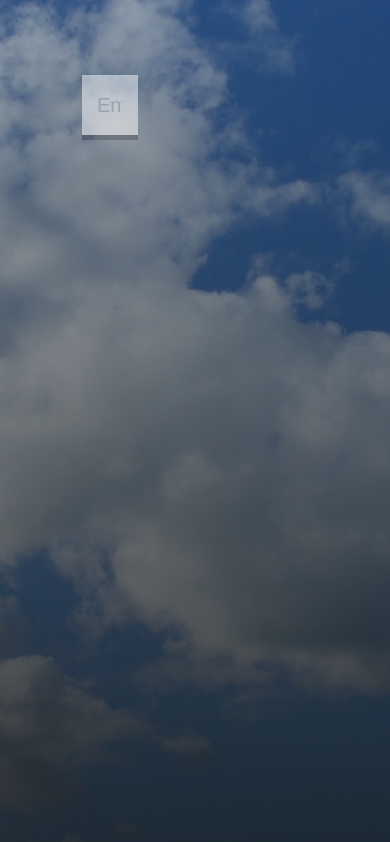
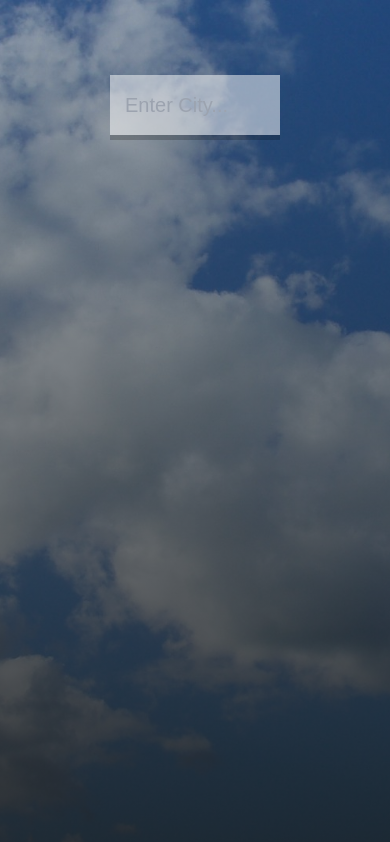
Before and after one commit to travis85/weatherApp, a React (Create React App) app: page / in a window 390 px wide. Built offline with nearby package versions, Linux system fonts and the light colour scheme.

Commit message:
mobile responsive

```diff
--- a/src/App.js
+++ b/src/App.js
@@ -6,7 +6,7 @@ const weatherApi = {
 }
 const geoCodeApi ={
   key:"d21dbf4ec7c07da49bc079f1518d953d",
-  base: "http://api.openweathermap.org/geo/1.0/"
+  base: "https://api.openweathermap.org/geo/1.0/"
 }
 function App() {
   const [query, setQuery] = useState('');
@@ -50,9 +50,51 @@ function App() {
 
 
   return (
-    <div className="app">
+    <div className="app ">
+      {/* MOBILE VIEW */}
+      <div className=' md:hidden'>
+      <main className='grid grid-cols-1'>
+        <div className=''>
+          <div className="search-box mt-7">
+            <input type="text"
+            className='search-bar mt-7 '
+            placeholder='Enter City...'
+            onChange={e => setQuery(e.target.value)}
+            value={query}
+            onKeyUp={search}
+            />
+        </div>
 
-      <main className='grid grid-cols-2'>
+        { weather.timezone &&
+
+          <div>
+            <div className="locationBox">
+              <div className="location">{geoCode[0].name}, {geoCode[0].state} </div>
+              {/* <div className='population'>Poulation: {new Intl.NumberFormat().format(weather.city.population)}</div> */}
+              <div className="date">{ dateBuilder(new Date()) }</div>
+            </div>
+            <div className='weatherBox'>
+            <div className='temp'>
+              {Math.round(weather.daily[0].temp.max)}°F
+            </div>
+            <div className='weather '>
+              {weather.daily[0].weather[0].main}
+            </div>
+            </div>
+          </div>
+          }
+
+        </div>
+
+
+
+      </main>
+
+      </div>
+
+      {/* DESKTOP VIEW */}
+
+      <main className='hidden md:grid grid-cols-2'>
         <div className=''>
           <div className="search-box mt-7">
             <input type="text"
@@ -106,16 +148,11 @@ function App() {
           </ul>
         </div>
 
-}
-
-
-
-
-
+        }
 
 
       </main>
-    </div>
+      </div>
   );
 }
 
--- a/src/index.css
+++ b/src/index.css
@@ -35,7 +35,7 @@ main{
   margin-bottom: 100px;
 
 
-  width: 33%;
+  width: 50%;
 }
 
 .search-box .search-bar{
```
Also changed, not shown: 11 other files (tests, documents, lock files or other folders).
